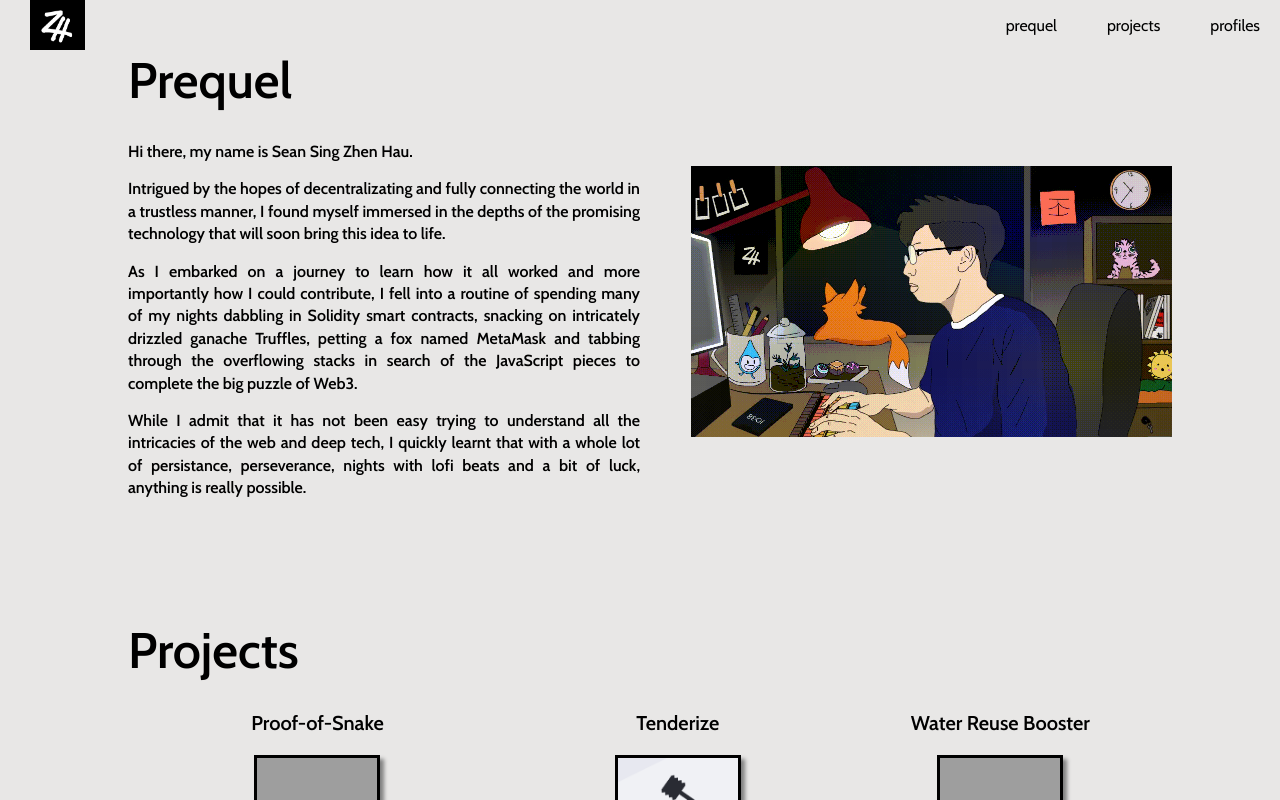
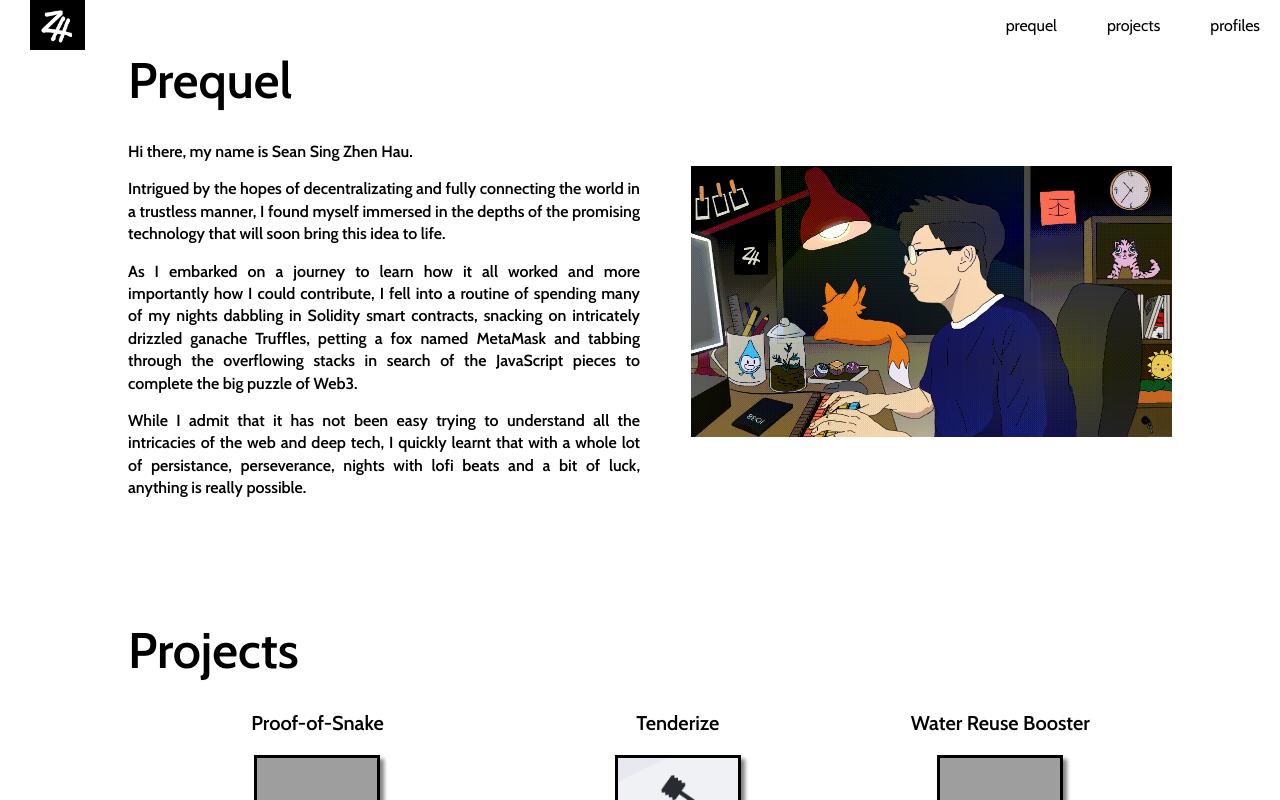
Before and after one commit to seansing/seansing.github.io, a plain HTML site: page index.html in a window 1280 px wide. Both pictures are taken after a click on the link "prequel". Shown: the part 850-1650 px from the top of the page. Drawn offline with nearby package versions, Linux system fonts and the light colour scheme; grey boxes are pictures that could not be loaded.

Commit message:
updated text cycle

```diff
--- a/index.html
+++ b/index.html
@@ -33,6 +33,7 @@
           Aspiring
           <div class="textCycle">
             <span style="color: #005998">Blockchain Developer.</span>
+            <span style="color: #ff1100">Frontend Developer.</span>
             <span style="color: orange">Artist.</span>
             <span style="color: purple">Musician.</span>
             <span style="color: green">Entrepreneur.</span>
--- a/style.css
+++ b/style.css
@@ -9,7 +9,7 @@ html {
 }
 body {
   font-family: "Cabin", sans-serif;
-  background-color: #e8e7e6;
+  background-color: white;
   /* background-image: url(https://i.ibb.co/t36MRyq/pipes.png); */
 }
 #logo {
@@ -24,7 +24,7 @@ body {
 #navbar {
   height: 50px;
   width: 100%;
-  background-color: #e8e7e6;
+  background-color: white;
   display: flex;
   justify-content: space-between;
   position: fixed;
@@ -123,7 +123,7 @@ h3 {
 }
 
 #prequel {
-  background-color: #e8e7e6;
+  background-color: white;
   padding-top: 50px;
   padding-bottom: 60px;
 }
@@ -194,7 +194,7 @@ h3 {
   grid-column: 3;
 }
 .profileWrapper {
-  background-color: #e8e7e6;
+  background-color: white;
   padding-top: 50px;
   padding-bottom: 60px;
 }
```
